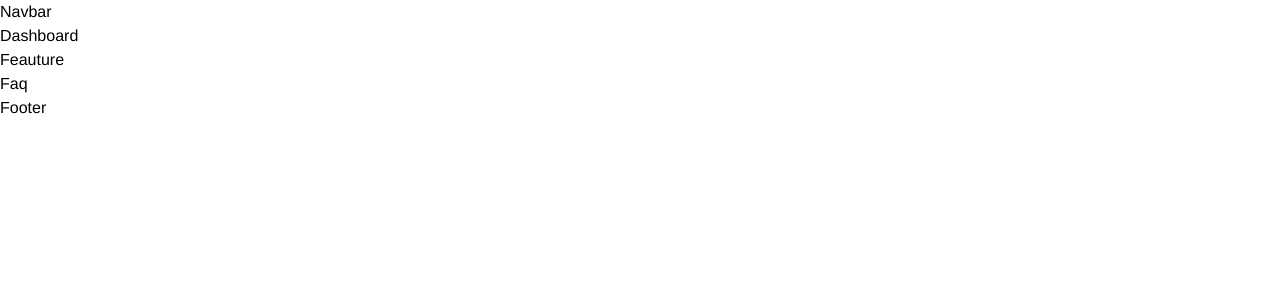
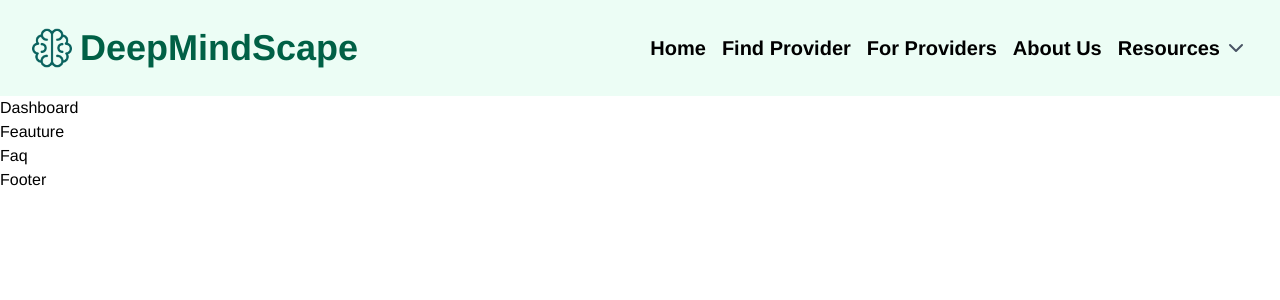
Before and after one commit to Ganixx/DeepMindSpace, a React (Vite) app: page / in a window 1280 px wide. Shown: the top 300 px of the page. Built offline with nearby package versions, Linux system fonts and the light colour scheme.

Commit message:
Nav bar done

```diff
--- a/package.json
+++ b/package.json
@@ -11,6 +11,7 @@
   },
   "dependencies": {
     "@tailwindcss/vite": "^4.1.9",
+    "lucide-react": "^0.514.0",
     "react": "^19.1.0",
     "react-dom": "^19.1.0",
     "tailwindcss": "^4.1.9"
--- a/src/components/Navbar.tsx
+++ b/src/components/Navbar.tsx
@@ -1,8 +1,28 @@
-import React from 'react'
+import { ChevronDown } from "lucide-react";
+
 
 function Navbar() {
   return (
-    <div>Navbar</div>
+    <nav className="w-full grid grid-cols-2 h-24 bg-emerald-50 justify-center">
+      {/* logo and name */}
+      <div className="flex justify-center items-center gap-2 justify-self-start ml-8 ">
+        <img src='/images/brain.png' className="w-10 h-10"/>
+        <h1 className="text-4xl text-emerald-800 font-semibold cursor-pointer">DeepMindScape</h1>
+      </div>
+      {/* links */}
+      <div className="justify-self-end mr-8 self-center">
+        <ul className="hidden md:flex justify-center items-center gap-4 ">
+          <li className="font-semibold text-xl border-0 hover:border-b-4 border-b-emerald-800 cursor-pointer">Home</li>
+          <li className="font-semibold text-xl  border-0 hover:border-b-4 border-b-emerald-800 cursor-pointer">Find Provider</li>
+          <li className="font-semibold text-xl  border-0 hover:border-b-4 border-b-emerald-800 cursor-pointer">For Providers</li>
+          <li className="font-semibold text-xl  border-0 hover:border-b-4 border-b-emerald-800 cursor-pointer">About Us</li>
+          <div className="flex justify-center items-center gap-1">
+            <li className="font-semibold text-xl  border-0 hover:border-b-4 border-b-emerald-800 cursor-pointer">Resources</li>
+            <ChevronDown className="text-xl font-semibold text-gray-600" />
+          </div>
+        </ul>
+      </div>
+    </nav>
   )
 }
 
```
Also changed, not shown: public/images/brain.png (added), 1 other file (tests, documents, lock files or other folders).
